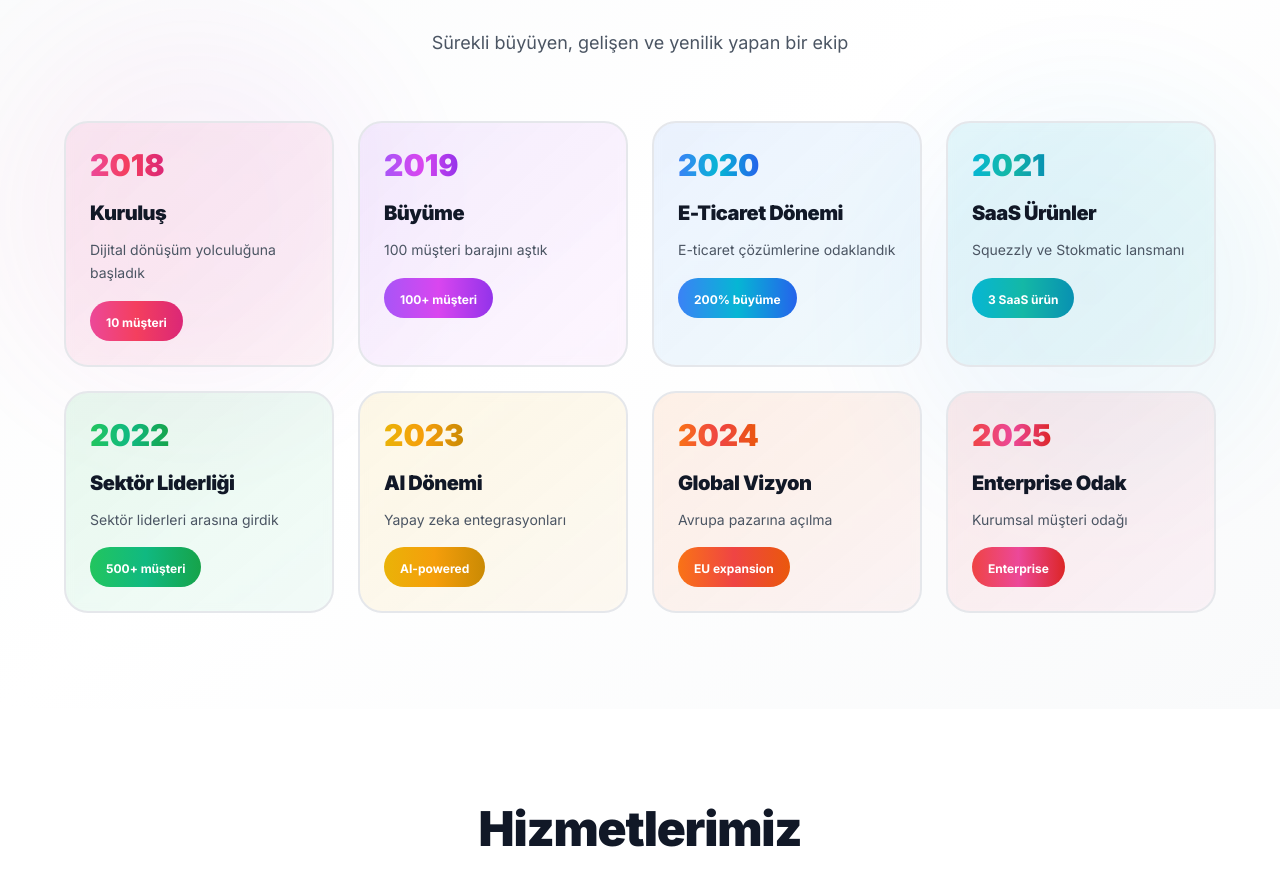
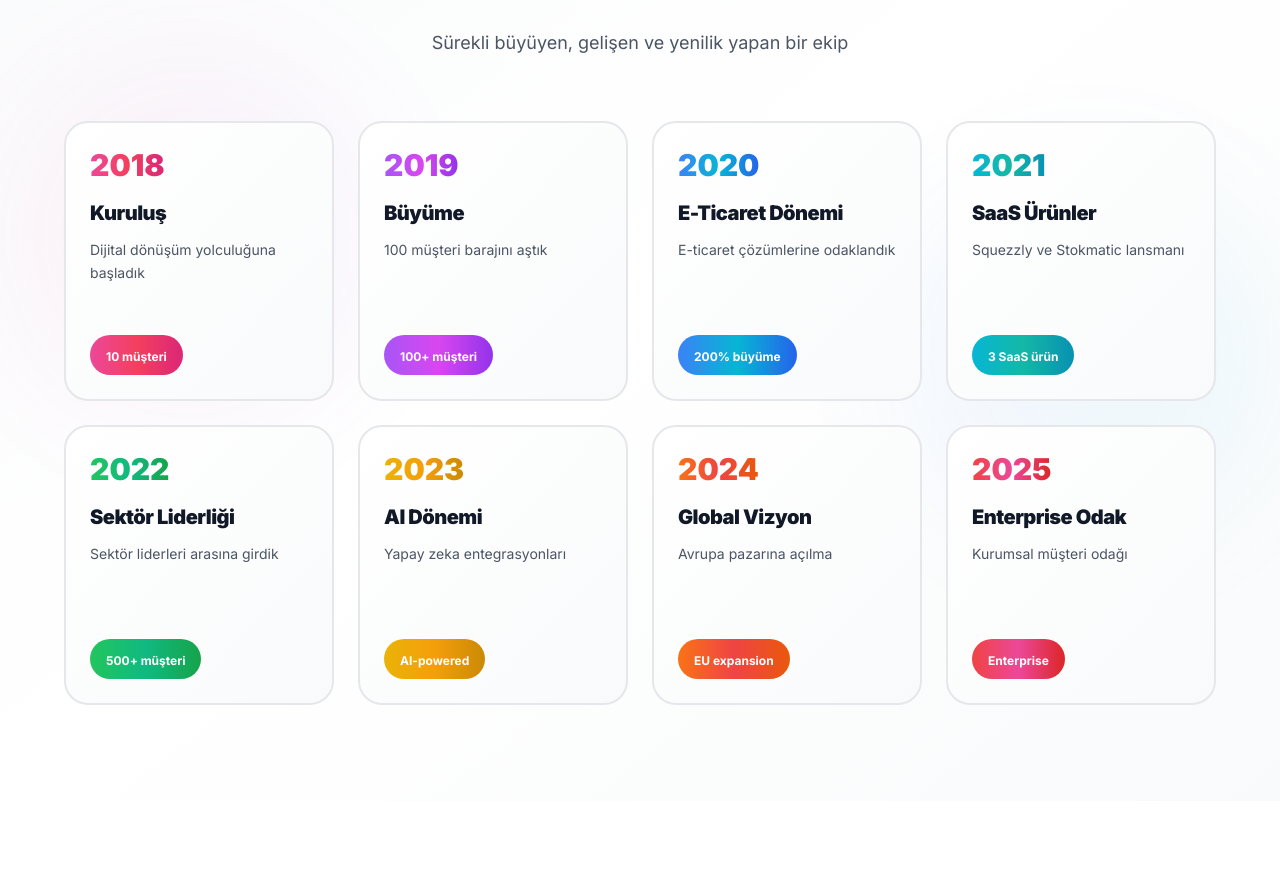
Before and after one commit to CollinHanks/seokopat-website, a Next.js app: page /hakkimizda in a window 1280 px wide. Shown: the part 1777-2658 px from the top of the page. Built offline with nearby package versions, Linux system fonts and the light colour scheme.

Commit message:
fix: Hover beyaz yazı + içerik sığma sorunu çözüldü

```diff
--- a/app/hakkimizda/page.tsx
+++ b/app/hakkimizda/page.tsx
@@ -65,81 +65,81 @@ const milestones = [
     year: '2018',
     title: 'Kuruluş',
     shortDesc: 'Dijital dönüşüm yolculuğuna başladık',
-    fullDesc: 'İlk müşterilerimizle dijital dönüşüm yolculuğuna başladık. Küçük ve orta ölçekli işletmelere SEO, web tasarım ve dijital pazarlama hizmetleri sunarak sektörde yerimizi aldık. İlk 10 müşterimizle güven ve kalite temelli çalışma prensibimizi oluşturduk.',
+    fullDesc: 'İlk müşterilerimizle dijital dönüşüm yolculuğuna başladık. Küçük ve orta ölçekli işletmelere SEO, web tasarım ve dijital pazarlama hizmetleri sunduk.',
     metric: '10 müşteri',
     gradient: 'from-pink-500 via-rose-500 to-pink-600',
     bgGradient: 'from-pink-500/10 to-rose-500/5',
-    shadow: 'shadow-pink-500/50'
+    darkGradient: 'from-pink-600 to-rose-600'
   },
   {
     year: '2019',
     title: 'Büyüme',
     shortDesc: '100 müşteri barajını aştık',
-    fullDesc: 'İlk yılımızda 100 müşteri barajını aşarak hızlı bir büyüme kaydettik. E-ticaret, kurumsal web siteleri ve SEO projelerinde uzmanlaşarak müşteri portföyümüzü genişlettik. Referans başarılarımızla sektörde tanınan bir marka haline geldik.',
+    fullDesc: 'İlk yılımızda 100 müşteri barajını aşarak hızlı büyüme kaydettik. E-ticaret ve SEO projelerinde uzmanlaşarak portföyümüzü genişlettik.',
     metric: '100+ müşteri',
     gradient: 'from-purple-500 via-fuchsia-500 to-purple-600',
     bgGradient: 'from-purple-500/10 to-fuchsia-500/5',
-    shadow: 'shadow-purple-500/50'
+    darkGradient: 'from-purple-600 to-fuchsia-600'
   },
   {
     year: '2020',
     title: 'E-Ticaret Dönemi',
     shortDesc: 'E-ticaret çözümlerine odaklandık',
-    fullDesc: 'Pandemi döneminde e-ticaret patlamasıyla birlikte bu alana yoğunlaştık. Shopify, Trendyol, N11 ve Hepsiburada gibi platformlarda entegrasyon ve optimizasyon hizmetleri sunduk. Müşterilerimizin online satışlarında ortalama %200 artış sağladık.',
+    fullDesc: 'Pandemi döneminde e-ticaret patlamasıyla bu alana yoğunlaştık. Shopify, Trendyol entegrasyonlarında müşteri satışlarını ortalama %200 artırdık.',
     metric: '200% büyüme',
     gradient: 'from-blue-500 via-cyan-500 to-blue-600',
     bgGradient: 'from-blue-500/10 to-cyan-500/5',
-    shadow: 'shadow-blue-500/50'
+    darkGradient: 'from-blue-600 to-cyan-600'
   },
   {
     year: '2021',
     title: 'SaaS Ürünler',
     shortDesc: 'Squezzly ve Stokmatic lansmanı',
-    fullDesc: 'Müşterilerimizin ihtiyaçlarını analiz ederek kendi SaaS ürünlerimizi geliştirdik. Squezzly ile e-ticaret analitik, Stokmatic ile stok yönetimi çözümlerini hayata geçirdik. Kendi ürünlerimizle teknoloji şirketi kimliğimizi pekiştirdik.',
+    fullDesc: 'Müşteri ihtiyaçlarını analiz ederek kendi SaaS ürünlerimizi geliştirdik. Squezzly ile e-ticaret analitik, Stokmatic ile stok yönetimi çözümleri yarattık.',
     metric: '3 SaaS ürün',
     gradient: 'from-cyan-500 via-teal-500 to-cyan-600',
     bgGradient: 'from-cyan-500/10 to-teal-500/5',
-    shadow: 'shadow-cyan-500/50'
+    darkGradient: 'from-cyan-600 to-teal-600'
   },
   {
     year: '2022',
     title: 'Sektör Liderliği',
     shortDesc: 'Sektör liderleri arasına girdik',
-    fullDesc: 'Türkiye\'nin önde gelen dijital ajansları arasına girdik. 500+ aktif müşteri portföyü, 1500+ tamamlanmış proje ve %95 müşteri memnuniyeti oranıyla sektörde lider konuma yükseldik. Kurumsal müşterilerle çalışmaya başladık ve ekibimizi genişlettik.',
+    fullDesc: 'Türkiye\'nin önde gelen dijital ajansları arasına girdik. 500+ aktif müşteri, 1500+ proje ve %95 memnuniyet oranıyla lider konuma yükseldik.',
     metric: '500+ müşteri',
     gradient: 'from-green-500 via-emerald-500 to-green-600',
     bgGradient: 'from-green-500/10 to-emerald-500/5',
-    shadow: 'shadow-green-500/50'
+    darkGradient: 'from-green-600 to-emerald-600'
   },
   {
     year: '2023',
     title: 'AI Dönemi',
     shortDesc: 'Yapay zeka entegrasyonları',
-    fullDesc: 'Yapay zeka teknolojilerini tüm hizmetlerimize entegre ettik. AI destekli içerik üretimi, SEO optimizasyonu, müşteri analizi ve otomasyon çözümleri geliştirdik. ChatGPT, Midjourney ve diğer AI araçlarını iş süreçlerimize dahil ederek verimliliği artırdık.',
+    fullDesc: 'Yapay zeka teknolojilerini tüm hizmetlerimize entegre ettik. AI destekli içerik üretimi, SEO optimizasyonu ve otomasyon çözümleri geliştirdik.',
     metric: 'AI-powered',
     gradient: 'from-yellow-500 via-amber-500 to-yellow-600',
     bgGradient: 'from-yellow-500/10 to-amber-500/5',
-    shadow: 'shadow-yellow-500/50'
+    darkGradient: 'from-yellow-600 to-amber-600'
   },
   {
     year: '2024',
     title: 'Global Vizyon',
     shortDesc: 'Avrupa pazarına açılma',
-    fullDesc: 'Avrupa pazarına açılma stratejimizi hayata geçirdik. Uluslararası e-ticaret platformları, çok dilli SEO hizmetleri ve global dijital pazarlama çözümleriyle yurt dışı müşterilere hizmet vermeye başladık. AB standartlarında hizmet kalitesini yakaladık.',
+    fullDesc: 'Avrupa pazarına açıldık. Uluslararası e-ticaret, çok dilli SEO ve global dijital pazarlama çözümleriyle yurt dışı müşterilere hizmet vermeye başladık.',
     metric: 'EU expansion',
     gradient: 'from-orange-500 via-red-500 to-orange-600',
     bgGradient: 'from-orange-500/10 to-red-500/5',
-    shadow: 'shadow-orange-500/50'
+    darkGradient: 'from-orange-600 to-red-600'
   },
   {
     year: '2025',
     title: 'Enterprise Odak',
     shortDesc: 'Kurumsal müşteri odağı',
-    fullDesc: 'Tagdio lansmanı ve kurumsal müşteri odağına geçiş yaptık. Fortune 500 şirketleri ve büyük ölçekli işletmeler için enterprise çözümler geliştirdik. Özel yazılım projeleri, kurumsal danışmanlık ve stratejik partnerliklerle yeni bir döneme girdik.',
+    fullDesc: 'Tagdio lansmanı ve kurumsal odağa geçiş yaptık. Fortune 500 şirketleri için enterprise çözümler, özel yazılım projeleri ve stratejik partnerlikler geliştirdik.',
     metric: 'Enterprise',
     gradient: 'from-red-500 via-pink-500 to-red-600',
     bgGradient: 'from-red-500/10 to-pink-500/5',
-    shadow: 'shadow-red-500/50'
+    darkGradient: 'from-red-600 to-pink-600'
   },
 ]
 
@@ -295,7 +295,7 @@ export default function AboutPage() {
         </div>
       </section>
 
-      {/* Journey Section - HOVER EXPANDABLE CARDS */}
+      {/* Journey Section - FIXED HOVER WITH WHITE TEXT */}
       <section id="yolculugumuz" className="relative bg-gradient-to-br from-gray-50 via-white to-gray-50 py-16 sm:py-20 lg:py-24 overflow-hidden">
         {/* Decorative Background */}
         <div className="absolute inset-0 opacity-5">
@@ -318,21 +318,15 @@ export default function AboutPage() {
             </p>
           </div>
 
-          {/* Expandable Cards Grid - Desktop (4 columns) */}
+          {/* Desktop (4 columns) */}
           <div className="hidden lg:grid grid-cols-4 gap-6 max-w-6xl mx-auto">
             {milestones.map((milestone, index) => (
               <div
                 key={index}
-                className={`group relative bg-gradient-to-br ${milestone.bgGradient} backdrop-blur-sm rounded-3xl p-6 border-2 border-gray-200 hover:border-transparent transition-all duration-500 overflow-hidden`}
-                style={{
-                  transformStyle: 'preserve-3d',
-                }}
+                className="group relative bg-gradient-to-br from-white to-gray-50 rounded-3xl p-6 border-2 border-gray-200 hover:border-transparent transition-all duration-500 overflow-hidden min-h-[280px] flex flex-col"
               >
-                {/* Gradient Glow on Hover */}
-                <div className={`absolute inset-0 bg-gradient-to-br ${milestone.gradient} opacity-0 group-hover:opacity-100 rounded-3xl transition-opacity -z-10 blur-xl ${milestone.shadow}`} />
-
-                {/* Default State (Compact) */}
-                <div className="relative transition-all duration-500 group-hover:opacity-0 group-hover:scale-95">
+                {/* Normal State Content */}
+                <div className="relative z-10 flex-1 flex flex-col transition-all duration-500 group-hover:opacity-0">
                   <div className="flex items-center justify-between mb-4">
                     <span className={`text-3xl font-black bg-gradient-to-r ${milestone.gradient} bg-clip-text text-transparent`}>
                       {milestone.year}
@@ -341,32 +335,32 @@ export default function AboutPage() {
                   <h3 className="text-xl font-black text-gray-900 mb-3">
                     {milestone.title}
                   </h3>
-                  <p className="text-sm text-gray-600 mb-4 leading-relaxed line-clamp-2">
+                  <p className="text-sm text-gray-600 mb-4 leading-relaxed flex-1">
                     {milestone.shortDesc}
                   </p>
-                  <div className={`inline-block px-4 py-2 bg-gradient-to-r ${milestone.gradient} rounded-full`}>
+                  <div className={`inline-block px-4 py-2 bg-gradient-to-r ${milestone.gradient} rounded-full self-start`}>
                     <span className="text-white font-bold text-xs">
                       {milestone.metric}
                     </span>
                   </div>
                 </div>
 
-                {/* Hover State (Expanded with Full Info) */}
-                <div className="absolute inset-0 p-6 opacity-0 group-hover:opacity-100 transition-all duration-500 group-hover:scale-100 scale-95">
+                {/* Hover State - Dark Gradient Background with White Text */}
+                <div className={`absolute inset-0 bg-gradient-to-br ${milestone.darkGradient} opacity-0 group-hover:opacity-100 transition-all duration-500 rounded-3xl p-6 flex flex-col`}>
                   <div className="flex items-center justify-between mb-3">
-                    <span className={`text-2xl font-black bg-gradient-to-r ${milestone.gradient} bg-clip-text text-transparent`}>
+                    <span className="text-2xl font-black text-white">
                       {milestone.year}
                     </span>
-                    <div className={`px-3 py-1 bg-gradient-to-r ${milestone.gradient} rounded-full`}>
+                    <div className="px-3 py-1 bg-white/20 backdrop-blur-sm rounded-full">
                       <span className="text-white font-bold text-xs">
                         {milestone.metric}
                       </span>
                     </div>
                   </div>
-                  <h3 className="text-lg font-black text-gray-900 mb-3">
+                  <h3 className="text-lg font-black text-white mb-3">
                     {milestone.title}
                   </h3>
-                  <p className="text-sm text-gray-700 leading-relaxed">
+                  <p className="text-sm text-white/90 leading-relaxed">
                     {milestone.fullDesc}
                   </p>
                 </div>
@@ -374,17 +368,14 @@ export default function AboutPage() {
             ))}
           </div>
 
-          {/* Expandable Cards Grid - Tablet (2 columns) */}
+          {/* Tablet (2 columns) */}
           <div className="hidden sm:grid lg:hidden grid-cols-2 gap-6 max-w-4xl mx-auto">
             {milestones.map((milestone, index) => (
               <div
                 key={index}
-                className={`group relative bg-gradient-to-br ${milestone.bgGradient} backdrop-blur-sm rounded-3xl p-6 border-2 border-gray-200 hover:border-transparent transition-all duration-500 overflow-hidden`}
+                className="group relative bg-gradient-to-br from-white to-gray-50 rounded-3xl p-6 border-2 border-gray-200 hover:border-transparent transition-all duration-500 overflow-hidden min-h-[280px] flex flex-col"
               >
-                <div className={`absolute inset-0 bg-gradient-to-br ${milestone.gradient} opacity-0 group-hover:opacity-100 rounded-3xl transition-opacity -z-10 blur-xl ${milestone.shadow}`} />
-
-                {/* Default State */}
-                <div className="relative transition-all duration-500 group-hover:opacity-0 group-hover:scale-95">
+                <div className="relative z-10 flex-1 flex flex-col transition-all duration-500 group-hover:opacity-0">
                   <div className="flex items-center justify-between mb-4">
                     <span className={`text-2xl font-black bg-gradient-to-r ${milestone.gradient} bg-clip-text text-transparent`}>
                       {milestone.year}
@@ -393,32 +384,31 @@ export default function AboutPage() {
                   <h3 className="text-lg font-black text-gray-900 mb-3">
                     {milestone.title}
                   </h3>
-                  <p className="text-sm text-gray-600 mb-4 leading-relaxed line-clamp-2">
+                  <p className="text-sm text-gray-600 mb-4 leading-relaxed flex-1">
                     {milestone.shortDesc}
                   </p>
-                  <div className={`inline-block px-3 py-1.5 bg-gradient-to-r ${milestone.gradient} rounded-full`}>
+                  <div className={`inline-block px-3 py-1.5 bg-gradient-to-r ${milestone.gradient} rounded-full self-start`}>
                     <span className="text-white font-bold text-xs">
                       {milestone.metric}
                     </span>
                   </div>
                 </div>
 
-                {/* Hover State */}
-                <div className="absolute inset-0 p-6 opacity-0 group-hover:opacity-100 transition-all duration-500">
+                <div className={`absolute inset-0 bg-gradient-to-br ${milestone.darkGradient} opacity-0 group-hover:opacity-100 transition-all duration-500 rounded-3xl p-6 flex flex-col`}>
                   <div className="flex items-center justify-between mb-3">
-                    <span className={`text-xl font-black bg-gradient-to-r ${milestone.gradient} bg-clip-text text-transparent`}>
+                    <span className="text-xl font-black text-white">
                       {milestone.year}
                     </span>
-                    <div className={`px-3 py-1 bg-gradient-to-r ${milestone.gradient} rounded-full`}>
+                    <div className="px-3 py-1 bg-white/20 backdrop-blur-sm rounded-full">
                       <span className="text-white font-bold text-xs">
                         {milestone.metric}
                       </span>
                     </div>
                   </div>
-                  <h3 className="text-base font-black text-gray-900 mb-2">
+                  <h3 className="text-base font-black text-white mb-2">
                     {milestone.title}
                   </h3>
-                  <p className="text-sm text-gray-700 leading-relaxed">
+                  <p className="text-sm text-white/90 leading-relaxed">
                     {milestone.fullDesc}
                   </p>
                 </div>
@@ -426,27 +416,27 @@ export default function AboutPage() {
             ))}
           </div>
 
-          {/* Mobile (1 column) - Always Expanded */}
+          {/* Mobile (1 column) - Always show full content, no hover */}
           <div className="sm:hidden grid grid-cols-1 gap-6 max-w-md mx-auto">
             {milestones.map((milestone, index) => (
               <div
                 key={index}
-                className={`group relative bg-gradient-to-br ${milestone.bgGradient} backdrop-blur-sm rounded-3xl p-6 border-2 border-gray-200`}
+                className={`relative bg-gradient-to-br ${milestone.darkGradient} rounded-3xl p-6 border-2 border-transparent shadow-lg`}
               >
                 <div className="flex items-center justify-between mb-4">
-                  <span className={`text-2xl font-black bg-gradient-to-r ${milestone.gradient} bg-clip-text text-transparent`}>
+                  <span className="text-2xl font-black text-white">
                     {milestone.year}
                   </span>
-                  <div className={`px-3 py-1.5 bg-gradient-to-r ${milestone.gradient} rounded-full`}>
+                  <div className="px-3 py-1.5 bg-white/20 backdrop-blur-sm rounded-full">
                     <span className="text-white font-bold text-xs">
                       {milestone.metric}
                     </span>
                   </div>
                 </div>
-                <h3 className="text-lg font-black text-gray-900 mb-3">
+                <h3 className="text-lg font-black text-white mb-3">
                   {milestone.title}
                 </h3>
-                <p className="text-sm text-gray-700 leading-relaxed">
+                <p className="text-sm text-white/90 leading-relaxed">
                   {milestone.fullDesc}
                 </p>
               </div>
@@ -491,9 +481,8 @@ export default function AboutPage() {
         </div>
       </section>
 
-      {/* Testimonials - GRADIENT Background */}
+      {/* Testimonials */}
       <section className="relative bg-gradient-to-br from-purple-900 via-pink-900 to-blue-900 py-16 sm:py-20 lg:py-24 text-white overflow-hidden">
-        {/* Animated Background */}
         <div className="absolute inset-0 opacity-20">
           <div className="absolute top-0 left-0 w-96 h-96 bg-pink-500 rounded-full blur-3xl animate-pulse" />
           <div className="absolute bottom-0 right-0 w-96 h-96 bg-cyan-500 rounded-full blur-3xl animate-pulse" style={{ animationDelay: '1s' }} />
@@ -519,26 +508,19 @@ export default function AboutPage() {
                 key={index}
                 className="bg-white/10 backdrop-blur-lg rounded-2xl sm:rounded-3xl p-6 sm:p-8 border border-white/20 hover:bg-white/20 transition-all hover:scale-105"
               >
-                {/* Stars */}
                 <div className="flex mb-4 sm:mb-6">
                   {[...Array(testimonial.rating)].map((_, i) => (
                     <StarIcon key={i} className="h-5 w-5 sm:h-6 sm:w-6 text-yellow-400 fill-yellow-400" />
                   ))}
                 </div>
-
-                {/* Quote */}
                 <p className="text-gray-100 mb-4 sm:mb-6 text-sm sm:text-lg leading-relaxed italic">
                   "{testimonial.comment}"
                 </p>
-
-                {/* Result Badge */}
                 <div className="inline-block px-3 sm:px-4 py-1.5 sm:py-2 bg-gradient-to-r from-pink-500 to-purple-500 rounded-full mb-4 sm:mb-6">
                   <span className="text-white font-bold text-xs sm:text-sm">
                     {testimonial.result}
                   </span>
                 </div>
-
-                {/* Company Info */}
                 <div className="pt-4 sm:pt-6 border-t border-white/20">
                   <div className="font-bold text-white text-base sm:text-lg">
                     {testimonial.company}
@@ -553,11 +535,9 @@ export default function AboutPage() {
         </div>
       </section>
 
-      {/* Mission & Vision - Split Screen */}
+      {/* Mission & Vision */}
       <section className="max-w-7xl mx-auto px-4 sm:px-6 lg:px-8 py-16 sm:py-20 lg:py-24">
         <div className="grid lg:grid-cols-2 gap-8 sm:gap-12">
-
-          {/* Mission */}
           <div className="relative bg-gradient-to-br from-pink-50 to-white rounded-2xl sm:rounded-3xl p-8 sm:p-12 shadow-2xl overflow-hidden">
             <div className="absolute top-0 right-0 w-64 h-64 bg-gradient-to-br from-pink-400 to-rose-400 rounded-full blur-3xl opacity-20" />
             <div className="relative">
@@ -589,7 +569,6 @@ export default function AboutPage() {
             </div>
           </div>
 
-          {/* Vision */}
           <div className="relative bg-gradient-to-br from-blue-50 to-white rounded-2xl sm:rounded-3xl p-8 sm:p-12 shadow-2xl overflow-hidden">
             <div className="absolute top-0 right-0 w-64 h-64 bg-gradient-to-br from-blue-400 to-cyan-400 rounded-full blur-3xl opacity-20" />
             <div className="relative">
@@ -623,9 +602,8 @@ export default function AboutPage() {
         </div>
       </section>
 
-      {/* Final CTA - Epic */}
+      {/* Final CTA */}
       <section className="relative bg-gradient-to-br from-pink-600 via-purple-600 to-blue-600 py-16 sm:py-20 lg:py-24 overflow-hidden">
-        {/* Animated Background */}
         <div className="absolute inset-0 opacity-20">
           <div className="absolute top-0 left-0 w-96 h-96 bg-white rounded-full blur-3xl animate-pulse" />
           <div className="absolute bottom-0 right-0 w-96 h-96 bg-white rounded-full blur-3xl animate-pulse" style={{ animationDelay: '1s' }} />
@@ -664,7 +642,6 @@ export default function AboutPage() {
             </Link>
           </div>
 
-          {/* Trust Indicators */}
           <div className="mt-12 sm:mt-16 grid grid-cols-2 md:grid-cols-4 gap-6 sm:gap-8 max-w-4xl mx-auto">
             <div className="text-center">
               <div className="text-2xl sm:text-3xl font-black mb-1 sm:mb-2">500+</div>
```
